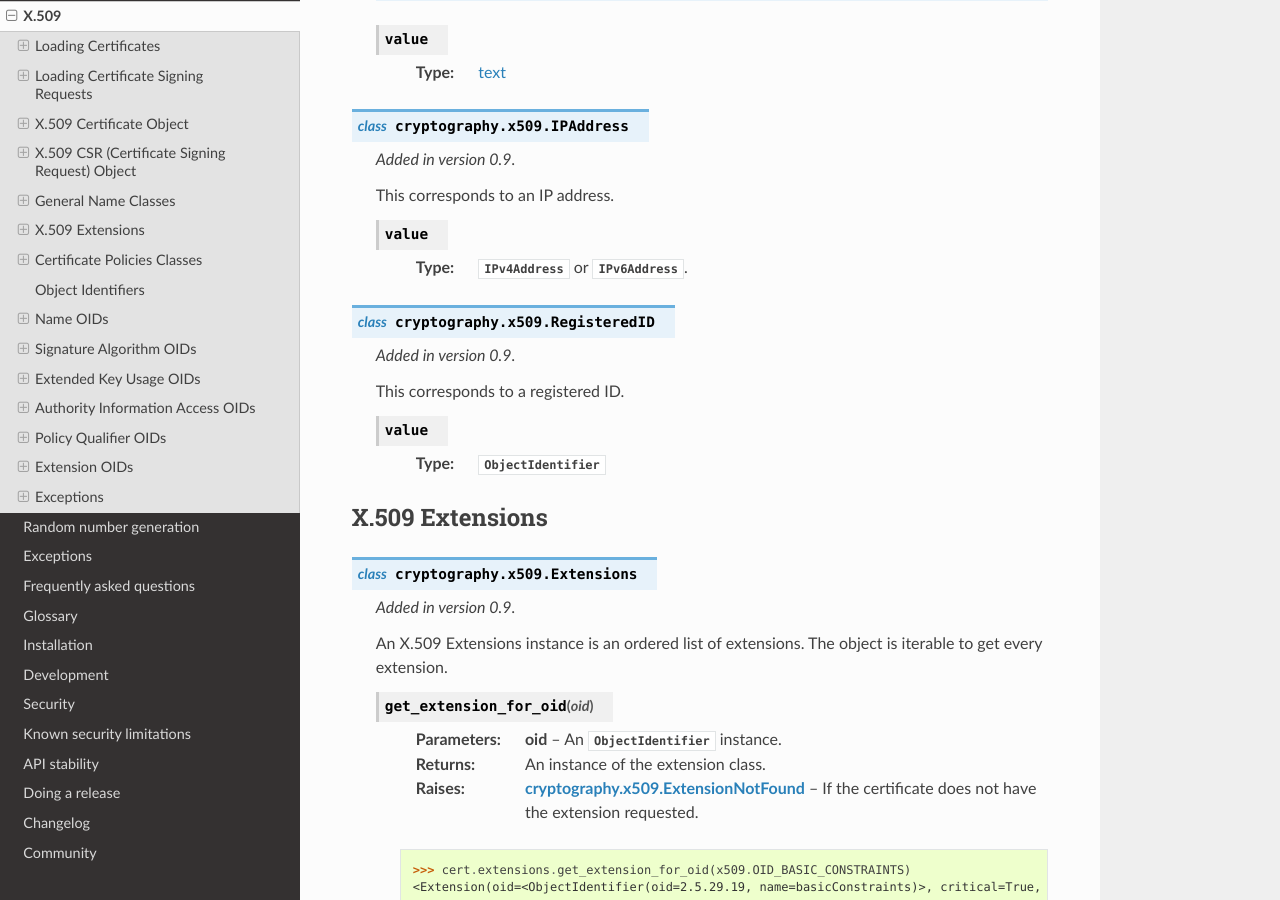
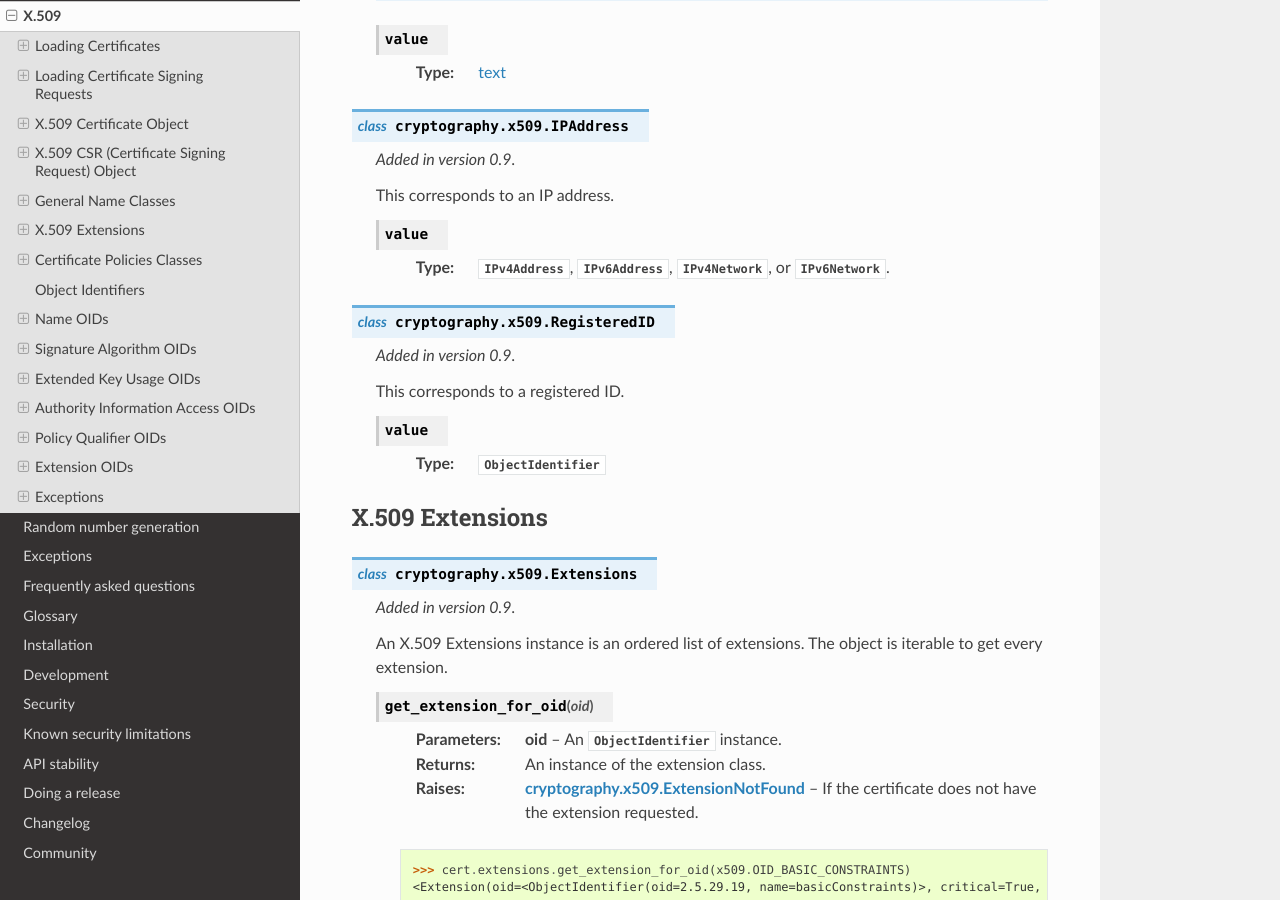
Before and after one commit to WebKing0121/cryptography, a Sphinx documentation site: the page built from docs/x509.rst, in a window 1280 px wide and 900 px high, scrolled down 7373 px. Built offline with Sphinx 7.4.7 and the Read the Docs theme 2.0.0, drawn with Linux system fonts in a browser that asks for light colours; pages that are not in the unit, such as notebooks, are missing from menus.

Commit message:
IPAddress needs to support networks for nameconstraints

```diff
--- a/docs/x509.rst
+++ b/docs/x509.rst
@@ -509,8 +509,9 @@ General Name Classes
 
     .. attribute:: value
 
-        :type: :class:`~ipaddress.IPv4Address` or
-            :class:`~ipaddress.IPv6Address`.
+        :type: :class:`~ipaddress.IPv4Address`,
+            :class:`~ipaddress.IPv6Address`,  :class:`~ipaddress.IPv4Network`,
+            or :class:`~ipaddress.IPv6Network`.
 
 .. class:: RegisteredID
 
```
Also changed, not shown: 2 other files.
